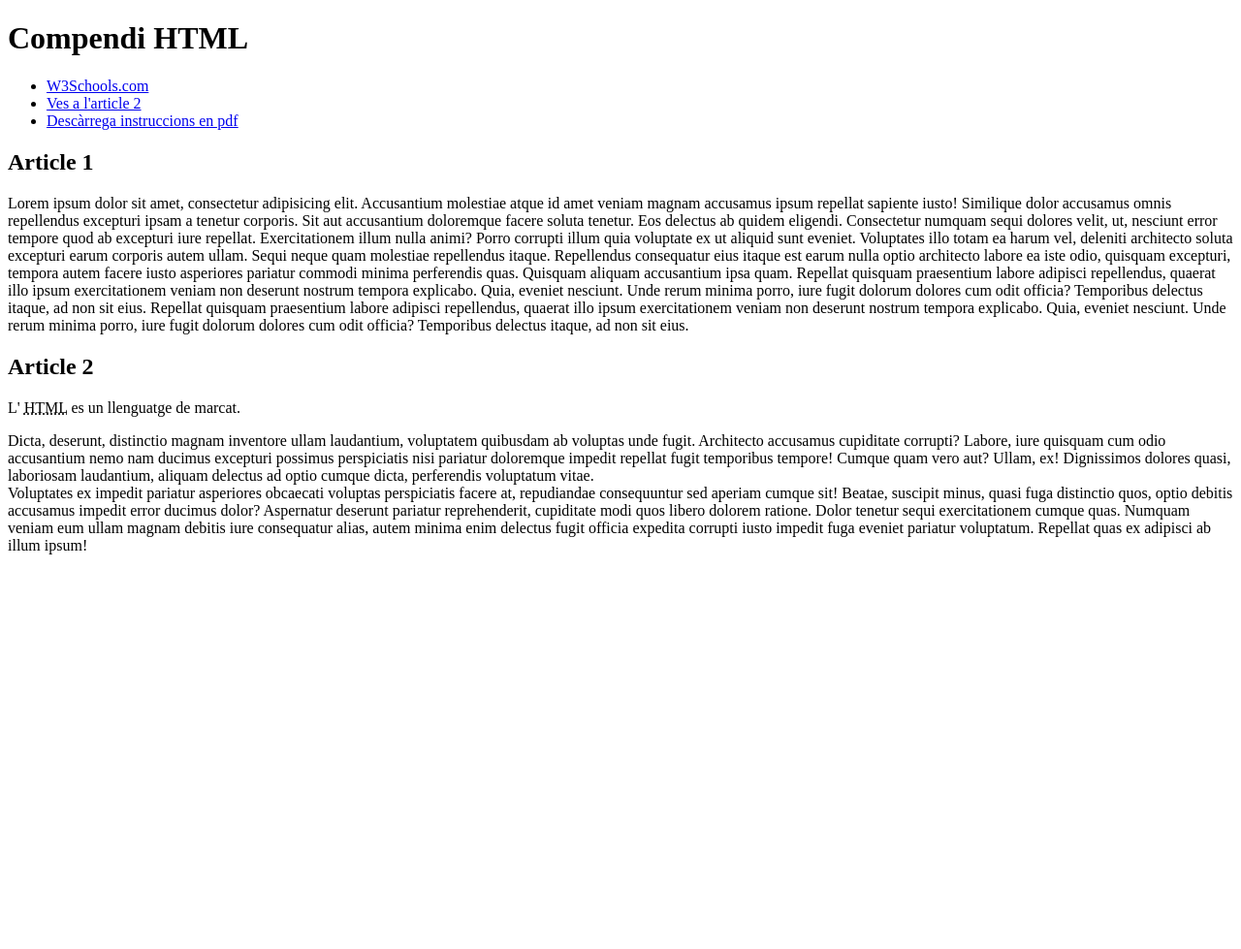
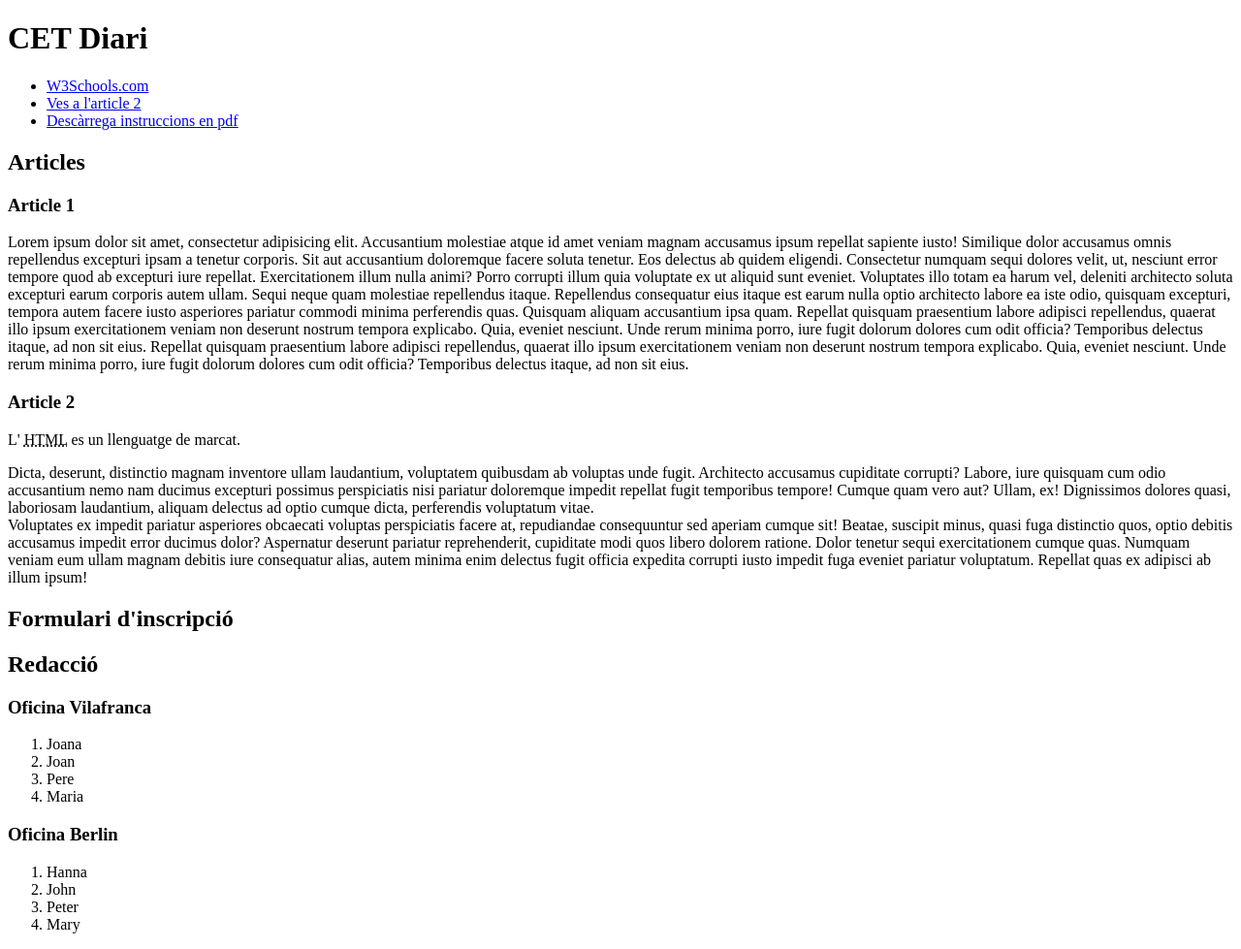
Before and after one commit to DavidCastelloBatet/UF1841-PAC-1-CASTELLO-DAVID-77314366G, a plain HTML site: page index.html in a window 1280 px wide. Shown: the whole page at 97% size. Before the commit the page ends 800 px from the top, so only its background shows below. Drawn offline with Linux system fonts and the light colour scheme.

Commit message:
Agrupacions de contingut

```diff
--- a/index.html
+++ b/index.html
@@ -6,18 +6,19 @@
     <meta http-equiv="X-UA-Compatible" content="IE=edge" />
     <meta name="viewport" content="width=device-width, initial-scale=1.0" />
     <!-- Un llistat de paraules clau adreçades als sistemes d'indexacio dels cercadors web -->
-    <meta name="keywords" content="HTML, compendi" />
+    <meta name="keywords" content="Diari, noticies" />
     <!-- Una descripció adreçada als sistemes d'indexació dels cercadors web -->
-    <meta name="description" content="Compendi elements HTML" />
+    <meta name="description" content="Diari noticies tecnologiques" />
     <!-- Un títol -->
-    <title>Compendi HTML</title>
+    <title>CET Diari</title>
   </head>
   <body>
     <!-- Encapçalats (header) -->
     <header>
       <!-- Encapçalat H1,...) -->
-      <h1>Compendi HTML</h1>
+      <h1>CET Diari</h1>
       <nav>
+        <!-- Llista desordenada (conté la navegació) -->
         <ul>
           <li>
             <!-- Un enllaç a una pagina -->
@@ -43,11 +44,15 @@
       <!-- Seccions de document -->
       <!-- Seccio articles -->
       <section>
+        <header>
+          <h2>Articles</h2>
+        </header>
         <!-- Articles -->
         <article>
           <header>
-            <h2>Article 1</h2>
+            <h3>Article 1</h3>
           </header>
+          <!-- Paragraf -->
           <p>
             Lorem ipsum dolor sit amet, consectetur adipisicing elit.
             Accusantium molestiae atque id amet veniam magnam accusamus ipsum
@@ -76,7 +81,7 @@
         </article>
         <article id="article2">
           <header>
-            <h2>Article 2</h2>
+            <h3>Article 2</h3>
           </header>
           <p>
             <!-- Una abreviació marcada com a tal -->
@@ -106,6 +111,9 @@
       </section>
       <!-- Seccio formulari  -->
       <section>
+        <header>
+          <h2>Formulari d'inscripció</h2>
+        </header>
         <form
           action="http://www.host.cat/xal/ifcd0210/index.php"
           method="post"
@@ -113,7 +121,33 @@
       </section>
     </main>
     <!-- Continguts relacionats -->
-    <aside></aside>
+    <aside>
+      <section>
+        <header>
+          <h2>Redacció</h2>
+        </header>
+        <!-- Capes -->
+        <div>
+          <h3>Oficina Vilafranca</h3>
+          <!-- Llista ordenada -->
+          <ol>
+            <li>Joana</li>
+            <li>Joan</li>
+            <li>Pere</li>
+            <li>Maria</li>
+          </ol>
+        </div>
+        <div>
+          <h3>Oficina Berlin</h3>
+          <ol>
+            <li>Hanna</li>
+            <li>John</li>
+            <li>Peter</li>
+            <li>Mary</li>
+          </ol>
+        </div>
+      </section>
+    </aside>
     <!-- Peu de pàgina -->
     <footer></footer>
   </body>
```
